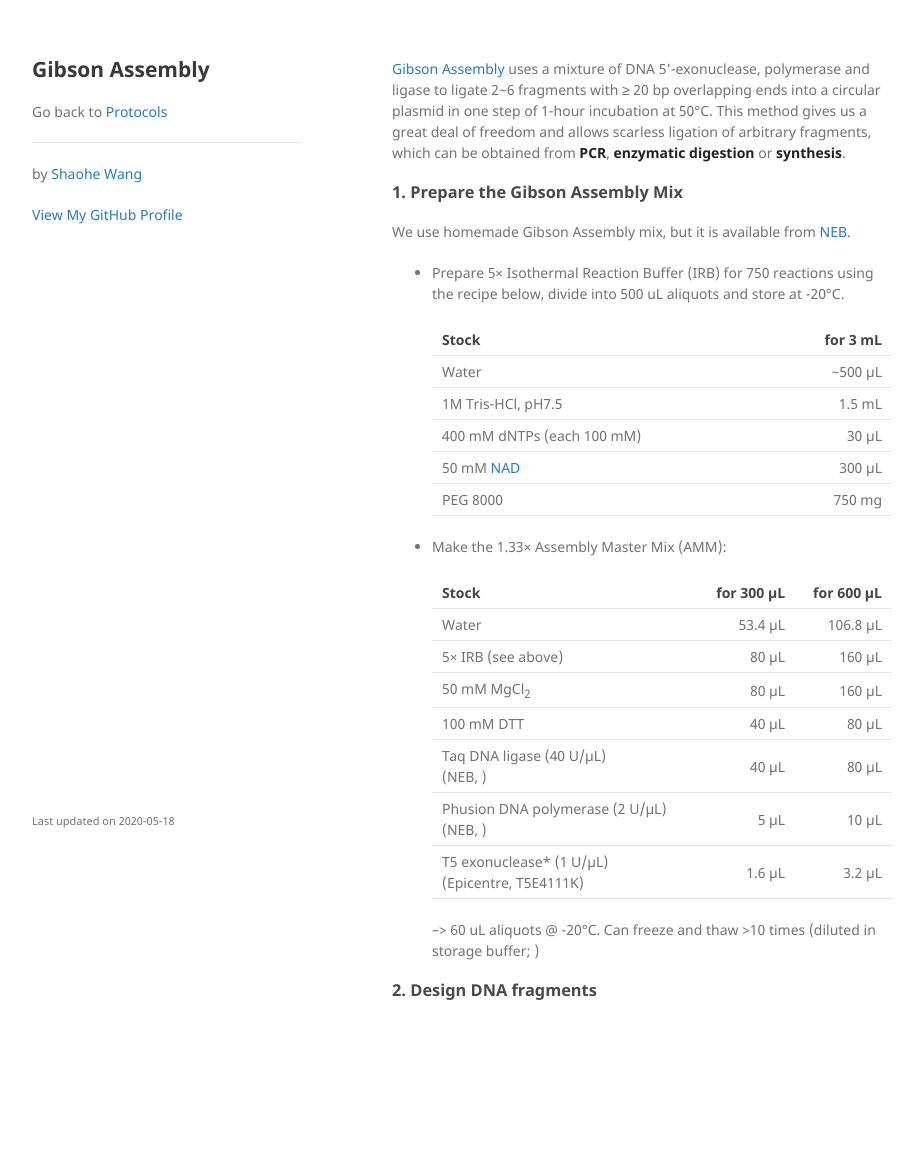
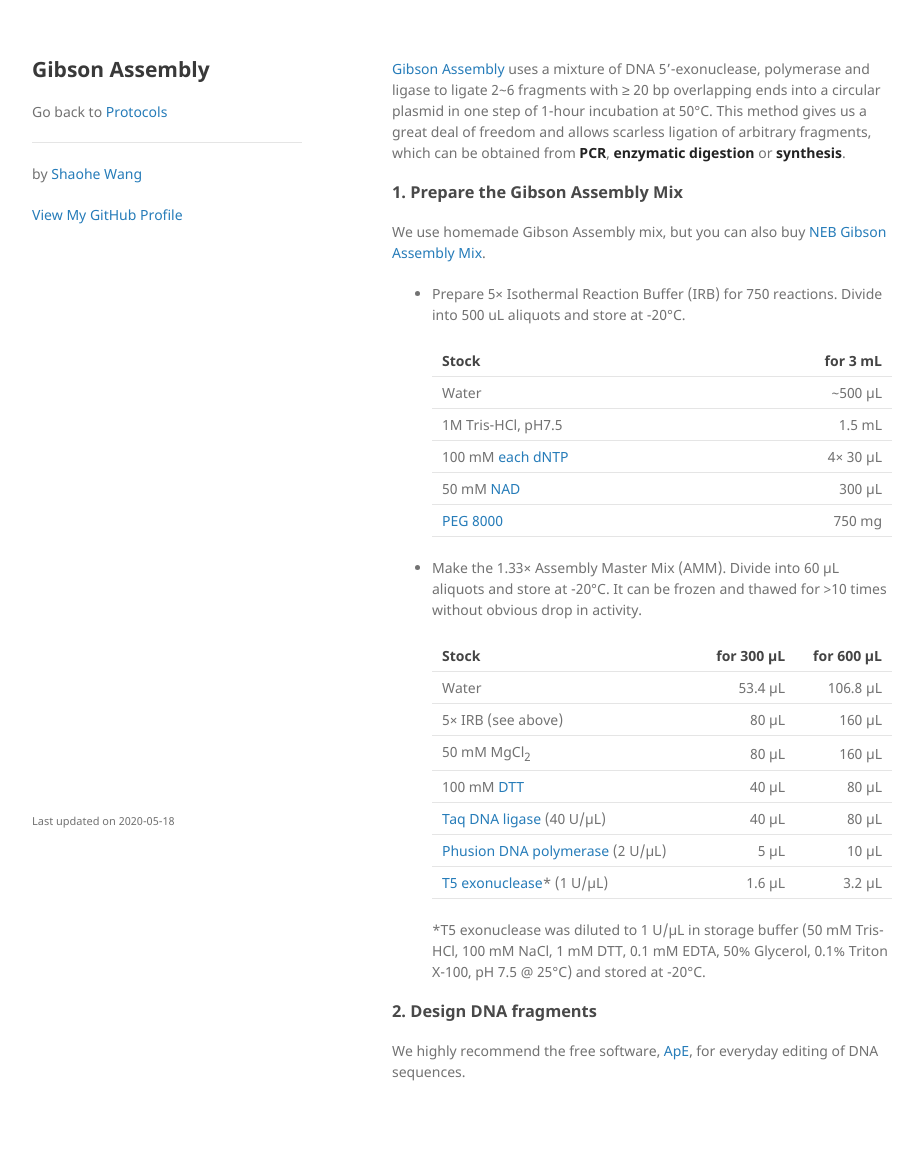
Before and after one commit to snownontrace/snownontrace.github.io, a Jekyll site: the page built from gibson-assembly.md, in a window 1280 px wide. Shown: the whole page, without its empty margins (178-1101 px from the left). Built offline with Jekyll 4.4.1, drawn with Linux system fonts in a browser that asks for light colours; before the commit the page ends 1069 px from its top, so only the background shows below that.

Commit message:
update gibson assembly

```diff
--- a/gibson-assembly.md
+++ b/gibson-assembly.md
@@ -10,32 +10,32 @@ date: 2020-05-18
 
 ### 1. Prepare the Gibson Assembly Mix
 
-We use homemade Gibson Assembly mix, but it is available from [NEB](https://www.neb.com/products/e2611-gibson-assembly-master-mix#Product%20Information).
+We use homemade Gibson Assembly mix, but you can also buy [NEB Gibson Assembly Mix](https://www.neb.com/products/e2611-gibson-assembly-master-mix#Product%20Information).
 
-- Prepare 5× Isothermal Reaction Buffer (IRB) for 750 reactions using the recipe below, divide into 500 uL aliquots and store at -20°C.
+- Prepare 5× Isothermal Reaction Buffer (IRB) for 750 reactions. Divide into 500 uL aliquots and store at -20°C.
 
   | Stock | for 3 mL |
   |:---|---:|
   | Water | ~500 µL |
   | 1M Tris-HCl, pH7.5 | 1.5 mL |
-  | 400 mM dNTPs (each 100 mM) | 30 µL |
+  | 100 mM [each dNTP](https://www.neb.com/products/n0446-deoxynucleotide-solutionset#Product%20Information) | 4× 30 µL |
   | 50 mM [NAD](https://www.sigmaaldrich.com/catalog/product/sial/n7004?lang=en&region=US) | 300 µL |
-  | PEG 8000 | 750 mg |
+  | [PEG 8000](https://www.sigmaaldrich.com/catalog/product/aldrich/p2139?lang=en&region=US) | 750 mg |
 
-- Make the 1.33× Assembly Master Mix (AMM):
+- Make the 1.33× Assembly Master Mix (AMM). Divide into 60 µL aliquots and store at -20°C. It can be frozen and thawed for >10 times without obvious drop in activity.
 
   | Stock | for 300 µL | for 600 µL |
   |:---|---:|---:|
   | Water	| 53.4 µL | 106.8 µL |
 	| 5× IRB (see above) | 80 µL | 160 µL |
   | 50 mM MgCl<sub>2</sub> | 80 µL | 160 µL |
-	| 100 mM DTT | 40 µL | 80 µL |
-	| Taq DNA ligase (40 U/µL) <br> (NEB, ) | 40 µL | 80 µL |
-  | Phusion DNA polymerase (2 U/µL) <br> (NEB, ) | 5 µL | 10 µL |
-  | T5 exonuclease* (1 U/µL) <br> (Epicentre, T5E4111K) | 1.6 µL | 3.2 µL |
+	| 100 mM [DTT](https://www.sigmaaldrich.com/catalog/product/roche/dttro?lang=en&region=US) | 40 µL | 80 µL |
+	| [Taq DNA ligase](https://www.neb.com/products/m0208-taq-dna-ligase#Product%20Information) (40 U/µL) | 40 µL | 80 µL |
+  | [Phusion DNA polymerase](https://www.neb.com/products/m0530-phusion-high-fidelity-dna-polymerase#Product%20Information) (2 U/µL) | 5 µL | 10 µL |
+  | [T5 exonuclease](https://www.neb.com/products/m0363-t5-exonuclease#Product%20Information)* (1 U/µL) | 1.6 µL | 3.2 µL |
 
-
-	--> 60 uL aliquots @ -20°C. Can freeze and thaw >10 times
-(diluted in storage buffer; )
+  *T5 exonuclease was diluted to 1 U/µL in storage buffer (50 mM Tris-HCl, 100 mM NaCl, 1 mM DTT, 0.1 mM EDTA, 50% Glycerol, 0.1% Triton X-100, pH 7.5 @ 25°C) and stored at -20°C.
 
 ### 2. Design DNA fragments
+
+We highly recommend the free software, [ApE](https://jorgensen.biology.utah.edu/wayned/ape/), for everyday editing of DNA sequences.
```
